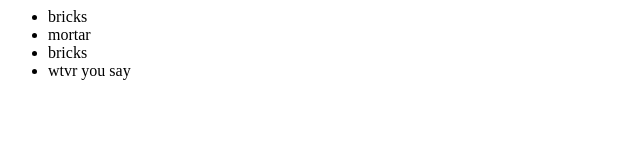
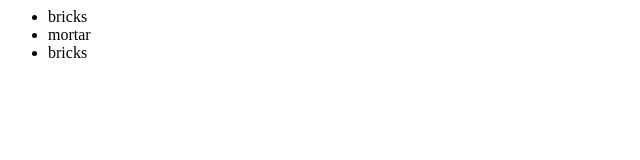
Before and after one commit to danzman987/newGit, a plain HTML site: page index.html in a window 1280 px wide. Shown: the full height of the page, 0-640 px from the left. Drawn offline with Linux system fonts and the light colour scheme.

Commit message:
"ver 1.0"
This reverts commit fc1ef14e00fb35c5b56df4ea3fe7c2e9906f2eb9.

```diff
--- a/index.html
+++ b/index.html
@@ -5,7 +5,6 @@
             <li>bricks</li>
             <li>mortar</li>
             <li>bricks</li>
-            <li>wtvr you say</li>
         </ul>
     </div>
 </body>
```
